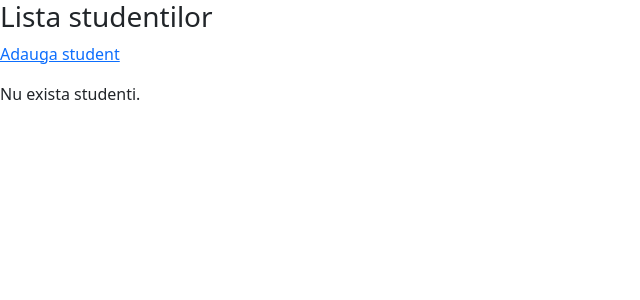
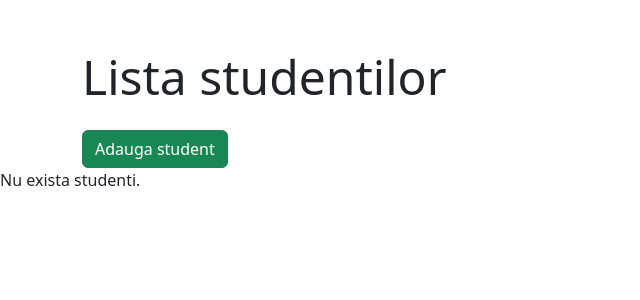
Before and after one commit to Simone-Mocanu/CRUD, a PHP site: page / in a window 1280 px wide. Shown: the top 300 px of the page, without its empty margins (0-640 px from the left). Run offline with PHP 8.4, Linux system fonts and the light colour scheme; data that the repository does not hold is empty.

Commit message:
add styling to index.php

```diff
--- a/index.php
+++ b/index.php
@@ -16,10 +16,11 @@ $query = 'SELECT * FROM studenti';
 $result = mysqli_query($con, $query);
 
 ?>
+<div class="container mt-5">
+<h1 class="display-5">Lista studentilor</h1>
+<button type="button" class="btn btn-success mt-3" onclick="location.href='edit.php'">Adauga student</button>
 
-<h3>Lista studentilor</h3>
-<p><a href="add.php" title="Adauga student">Adauga student</a></p>
-
+</div>
 <?php
 if(mysqli_num_rows($result) == 0) {
 ?>
@@ -32,7 +33,8 @@ if(mysqli_num_rows($result) == 0) {
 } else {
 ?>
 
-<table border="1" class="table">
+<div class="container mt-4">
+<table class="table">
     <tr>
         <th>Nume</th>
         <th>Prenume</th>
@@ -59,8 +61,8 @@ if(mysqli_num_rows($result) == 0) {
         <td><?php echo $row['oras']?></td>
         <td><?php echo $row['tara']?></td>
         <td><?php echo $row['cod_postal']?></td>
-        <td><a href="edit.php?id=<?php echo $row['id'];?>" title="Editeaza">Editeaza</a></td>
-        <td><a href="delete.php?id=<?php echo $row['id'];?>" title="Sterge" onclick="return confirm('Sigur vrei sa stergi?')">Sterge</a></td>
+        <td ><button type="button" class="btn btn-outline-success" onclick="location.href='edit.php?id=<?php echo $row['id'];?>'">Editeaza</button>
+        <button type="button" class="btn btn-outline-danger" onclick="location.href='delete.php?id=<?php echo $row['id'];?>'">Sterge</button></td>
     </tr>
 
 <?php
@@ -68,6 +70,7 @@ if(mysqli_num_rows($result) == 0) {
 ?>
 
 </table>
+</div>
 <?php } ?>
 </body>
 </html>
```
